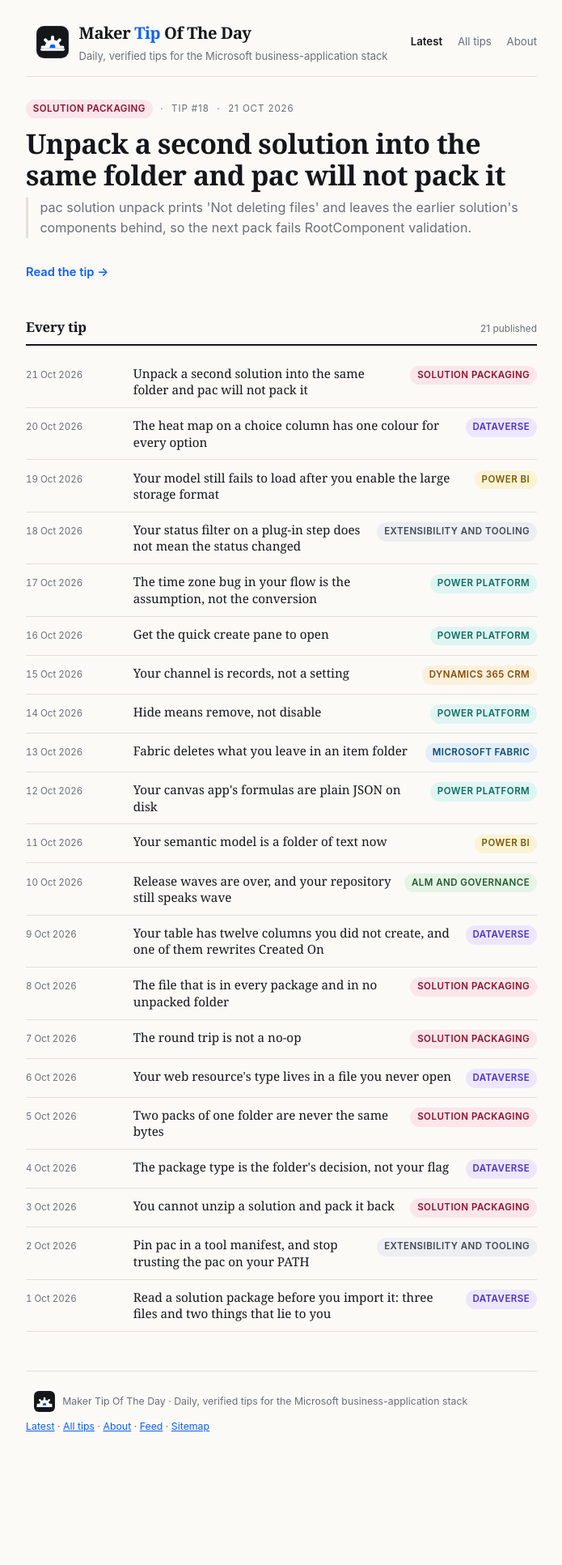
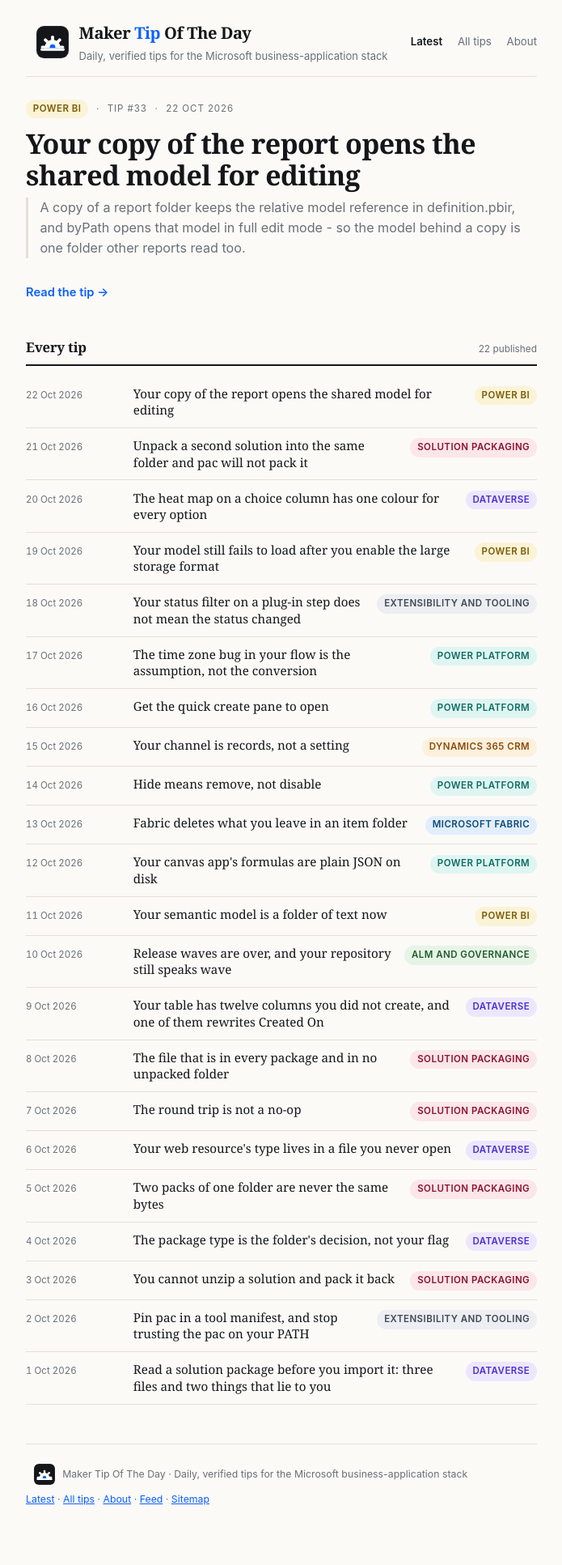
Before and after one commit to ozdemir-mehmet/makertipoftheday, a Jekyll site: the page built from index.md, in a window 1280 px wide. Shown: the whole page at 81% size, without its empty margins (292-987 px from the left). Built offline with Jekyll 4.4.1, drawn with Linux system fonts in a browser that asks for light colours; before the commit the page ends 1844 px from its top, so only the background shows below that.

Commit message:
Publish tip 33: Your copy of the report opens the shared model for editing
Carries date 2026-10-22. Artifact re-run at promotion: 12 report folders in
microsoft/finops-toolkit at 1da3fcb, all byPath ../Shared.Dataset, two model
folders at six reports each, five checks ok.

```diff
--- a/queue/33-report-copy-keeps-the-model.md
+++ b/_tips/33-report-copy-keeps-the-model.md
@@ -3,9 +3,9 @@
 summary: "A copy of a report folder keeps the relative model reference in definition.pbir, and byPath opens that model in full edit mode - so the model behind a copy is one folder other reports read too."
 surface: power-bi
 tip_number: 33
-state: ready
 wave: "n/a - Power BI Desktop project file behaviour, not a release wave"
 build: "none - no CLI build involved; 12 report folders read from microsoft/finops-toolkit at commit 1da3fcbe, and one Learn page fetched at its canonical URL"
+date: 2026-10-22
 verified_on: 2026-10-22
 verified_env: "Linux (CachyOS), no Power BI Desktop and no tenant: 12 definition.pbir files and the repo tree read over the GitHub API at a pinned commit, one Learn page fetched; nothing opened in Desktop and nothing published"
 expires_on: 2027-04-15
```
